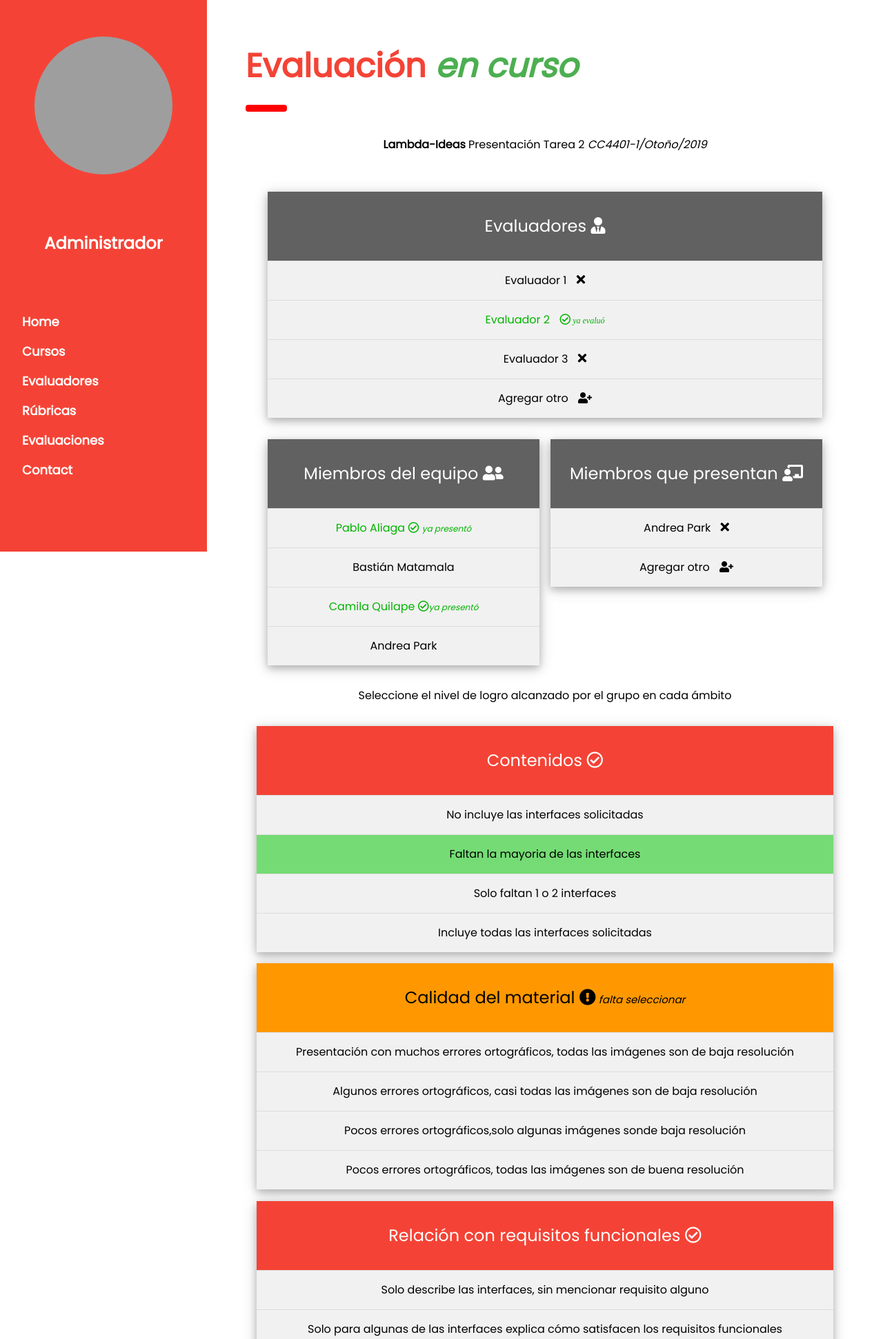
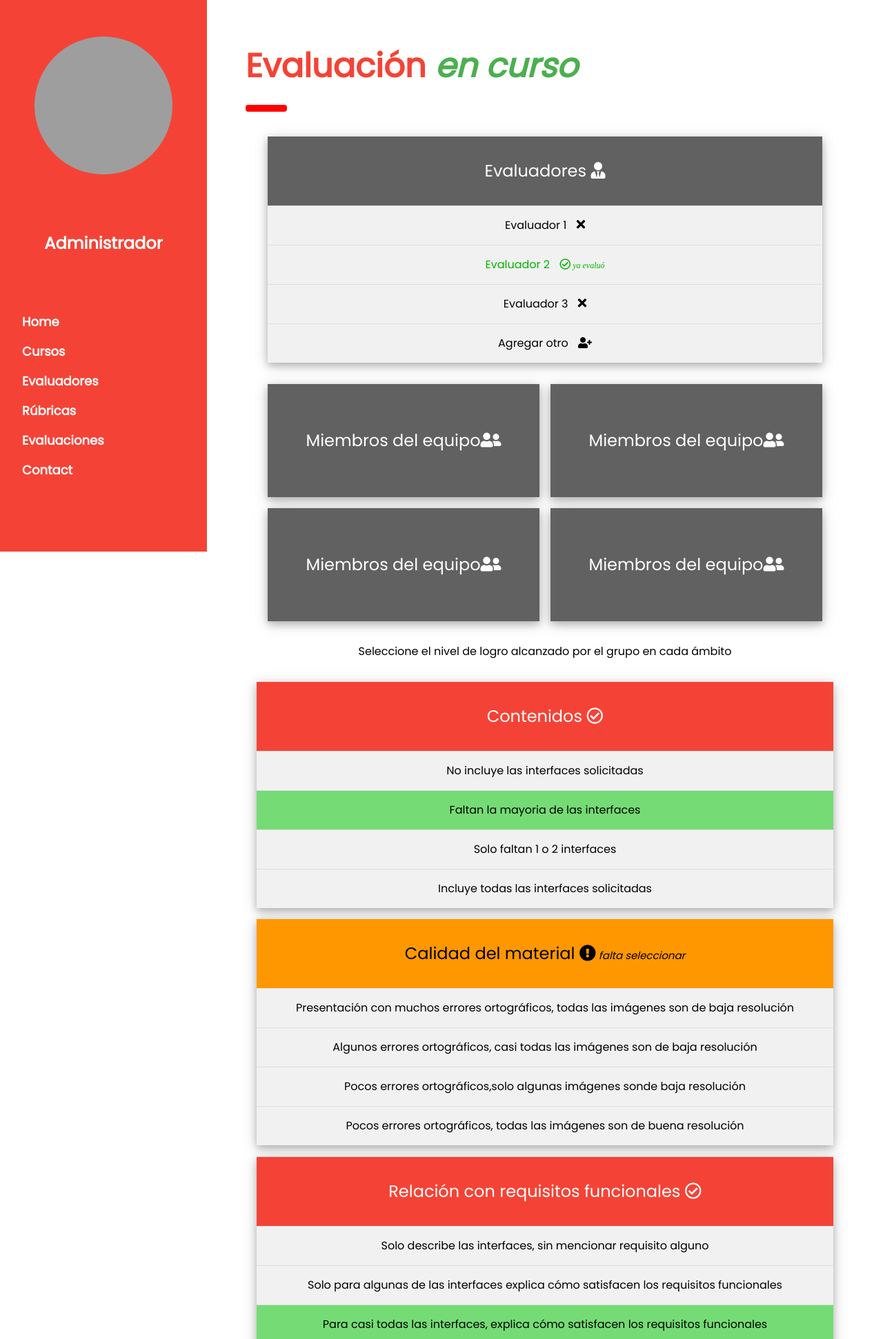
Before and after one commit to DCC-CC4401/2019-1-yet-another-quality-commit-T4, a Django app: page /eval/a/ in a window 1280 px wide. Shown: the top 1942 px of the page at 69% size. Run offline with Django 3.2, Linux system fonts and the light colour scheme; some libraries are stand-ins or nearby versions; grey boxes are pictures that could not be loaded.

Commit message:
Se copia archivo de ficha de evaluacion y se crea una nueva, falta editar el comportamiento de los paneles y su diseño

```diff
--- a/evaluaciones/views.py
+++ b/evaluaciones/views.py
@@ -5,7 +5,7 @@
     return render(request, 'Eval_interface/evaluacion.html')
 
 def evadmin(request):
-    return render(request, 'Eval_interface/evaluacionadmin.html')
+    return render(request, 'Eval_interface/ficha_evaluacion.html')
 
 def evmobile(request):
     return render(request, 'Eval_interface/evaluacionMobile.html')
--- a/templates/Eval_interface/evaluacionadmin.html
+++ b/templates/Eval_interface/ficha_evaluacion.html
@@ -99,8 +99,7 @@
     <h1 class="w3-xxxlarge w3-text-red"><b>Evaluación <i class="w3-text-green">en curso</i> </b></h1>
     <hr style="width:50px;border:5px solid red" class="w3-round">
     <div class="w3-container w3-center">
-    <p><b>Lambda-Ideas</b> Presentación Tarea 2 <i>CC4401-1/Otoño/2019</i></p>
-    <br>
+
 
     <div class="w3-panel  w3-margin-bottom">
       <ul class="w3-ul w3-light-grey w3-center w3-card-4">
@@ -118,23 +117,75 @@
     <div class="w3-row-padding" style="margin-top:30px">
         <div class="w3-half w3-margin-bottom ">
             <ul class="w3-ul w3-light-grey w3-center w3-card-4">
-            <li class="w3-dark-grey w3-xlarge w3-padding-32">Miembros del equipo <i class="fas fa-user-friends"></i></li>
+            <li class="w3-dark-grey w3-xlarge w3-padding-32">
+                <button onclick = "show_list('Panel')" class="w3-button w3-dark-grey w3-xlarge w3-padding-32"> Miembros del equipo<i class="fas fa-user-friends"></i></button>
+            </li>
+            </ul>
+            <div id="Panel" class="w3-hide">
+              <ul class="w3-ul w3-light-grey w3-center w3-card-4">
                 <li class="presentado w3-padding-16">Pablo Aliaga <i class="far fa-check-circle"></i> <i class="w3-small">ya presentó</i></li>
                 <li class="w3-padding-16">Bastián Matamala</li>
                 <li class="presentado w3-padding-16">Camila Quilape <i class="far fa-check-circle"></i><i class="w3-small">ya presentó</i></li>
                 <li class=" w3-padding-16">Andrea Park</li>
               </ul>
             </div>
+        </div>
+
+
 
         <div class="w3-half w3-margin-bottom ">
             <ul class="w3-ul w3-light-grey w3-center w3-card-4">
-            <li class="w3-dark-grey w3-xlarge w3-padding-32">Miembros que presentan <i class="fas fa-chalkboard-teacher"></i></li>
-            <li class="w3-padding-16">Andrea Park <i style="margin-left: 10px" class="w3-large fas fa-times"></i></li>
-            <li class=" opcion w3-padding-16" id="mas"> Agregar otro <i style="margin-left: 10px"  class="fas fa-user-plus"></i></li>
-
+            <li class="w3-dark-grey w3-xlarge w3-padding-32">
+                <button onclick = "show_list('Panel2')" class="w3-button w3-dark-grey w3-xlarge w3-padding-32"> Miembros del equipo<i class="fas fa-user-friends"></i></button>
+            </li>
+            </ul>
+            <div id="Panel2" class="w3-hide">
+              <ul class="w3-ul w3-light-grey w3-center w3-card-4">
+                <li class="presentado w3-padding-16">Pablo Aliaga <i class="far fa-check-circle"></i> <i class="w3-small">ya presentó</i></li>
+                <li class="w3-padding-16">Bastián Matamala</li>
+                <li class="presentado w3-padding-16">Camila Quilape <i class="far fa-check-circle"></i><i class="w3-small">ya presentó</i></li>
+                <li class=" w3-padding-16">Andrea Park</li>
               </ul>
             </div>
         </div>
+
+        <div class="w3-half w3-margin-bottom ">
+            <ul class="w3-ul w3-light-grey w3-center w3-card-4">
+            <li class="w3-dark-grey w3-xlarge w3-padding-32">
+                <button onclick = "show_list('Panel3')" class="w3-button w3-dark-grey w3-xlarge w3-padding-32"> Miembros del equipo<i class="fas fa-user-friends"></i></button>
+            </li>
+            </ul>
+            <div id="Panel3" class="w3-hide">
+              <ul class="w3-ul w3-light-grey w3-center w3-card-4">
+                <li class="presentado w3-padding-16">Pablo Aliaga <i class="far fa-check-circle"></i> <i class="w3-small">ya presentó</i></li>
+                <li class="w3-padding-16">Bastián Matamala</li>
+                <li class="presentado w3-padding-16">Camila Quilape <i class="far fa-check-circle"></i><i class="w3-small">ya presentó</i></li>
+                <li class=" w3-padding-16">Andrea Park</li>
+              </ul>
+            </div>
+        </div>
+
+
+
+        <div class="w3-half w3-margin-bottom ">
+            <ul class="w3-ul w3-light-grey w3-center w3-card-4">
+            <li class="w3-dark-grey w3-xlarge w3-padding-32">
+                <button onclick = "show_list('Panel4')" class="w3-button w3-dark-grey w3-xlarge w3-padding-32"> Miembros del equipo<i class="fas fa-user-friends"></i></button>
+            </li>
+            </ul>
+            <div id="Panel4" class="w3-hide">
+              <ul class="w3-ul w3-light-grey w3-center w3-card-4">
+                <li class="presentado w3-padding-16">Pablo Aliaga <i class="far fa-check-circle"></i> <i class="w3-small">ya presentó</i></li>
+                <li class="w3-padding-16">Bastián Matamala</li>
+                <li class="presentado w3-padding-16">Camila Quilape <i class="far fa-check-circle"></i><i class="w3-small">ya presentó</i></li>
+                <li class=" w3-padding-16">Andrea Park</li>
+              </ul>
+            </div>
+        </div>
+
+
+    </div>
+
 
     <p>Seleccione el nivel de logro alcanzado por el grupo en cada ámbito</p> </div>
 
@@ -153,9 +204,6 @@
            </li>
       </ul>
     </div>
-
-
-
 
       <div class="w3-panel w3-margin-bottom">
         <ul class="w3-ul w3-light-grey w3-center w3-card-4">
@@ -333,6 +381,15 @@
   var captionText = document.getElementById("caption");
   captionText.innerHTML = element.alt;
 }
+
+function show_list(id) {
+  var x = document.getElementById(id);
+  if (x.className.indexOf("w3-show") == -1) {
+    x.className += " w3-show";
+  } else {
+    x.className = x.className.replace(" w3-show", "");
+  }
+}
 </script>
 
 </body>
```
Lines whose indentation alone changed are shown as unchanged.
